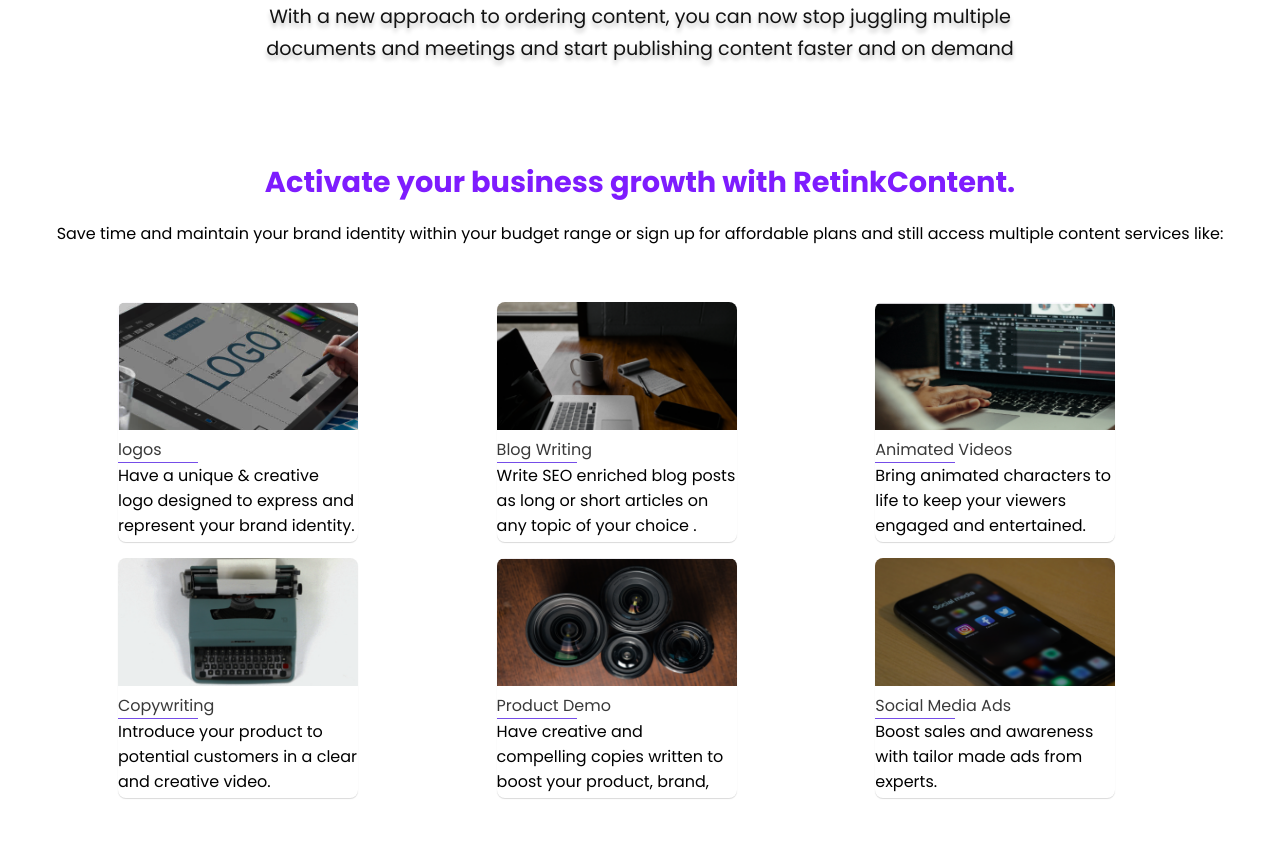
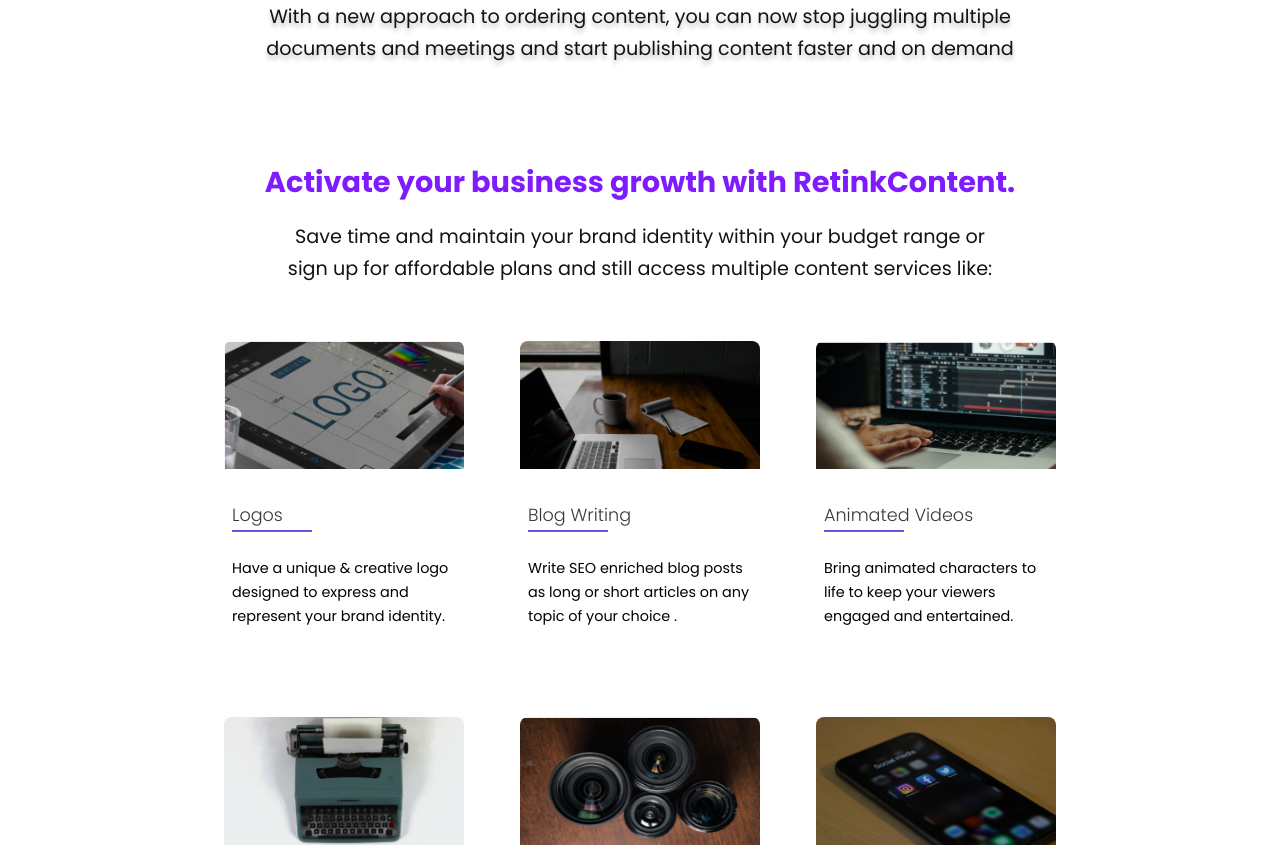
Before and after one commit to Mozibix/rethink_media, a React (Vite) app: page / in a window 1280 px wide. Shown: the part 2060-2907 px from the top of the page. Built offline with nearby package versions, Linux system fonts and the light colour scheme.

Commit message:
style: updated activate_Sec styles

```diff
--- a/src/styles/custom.scss
+++ b/src/styles/custom.scss
@@ -274,8 +274,17 @@ ul {
   &_sec {
     @include flex_center();
     text-align: center;
+    color: $dark_text;
   }
 
+  &_top_quotes {
+    font-size: 1.2rem;
+    font-weight: 400;
+    line-height: 2rem;
+    width: 100%;
+    max-width: 45rem;
+    margin: 0 auto;
+  }
   &_flexbox {
     &_inner {
       display: grid;
@@ -294,21 +303,23 @@ ul {
       @media screen and (min-width: 768px) {
         grid-template-columns: auto auto auto;
       }
+      @media screen and (min-width: 992px) {
+        gap: 3.5rem;
+      }
     }
   }
 
   &_box {
     width: 15rem;
-    aspect-ratio: 1/1;
-    box-shadow: rgba(0, 0, 0, 0.15) 0px 1px 1px 0px;
+    height: 20rem;
     border-radius: 8px;
     text-align: left;
     overflow: hidden;
     transition: all 0.1s ease-in-out;
+    cursor: pointer;
 
     &:hover {
       border: 1px solid $secondary;
-      box-shadow: none;
     }
 
     &_inner {
@@ -316,6 +327,26 @@ ul {
         width: 15rem;
         height: 8rem;
       }
+    }
+
+    &_header,
+    &_quotes {
+      padding: 0.5rem;
+    }
+
+    &_header {
+      font-size: 1.1rem;
+      font-weight: 300;
+      text-transform: capitalize;
+      line-height: 1.9125rem;
+      margin-block: 1rem 0.5rem;
+    }
+
+    &_quotes {
+      color: $black;
+      font-size: 0.9rem;
+      font-weight: 400;
+      line-height: 1.5rem;
     }
   }
 }
```
